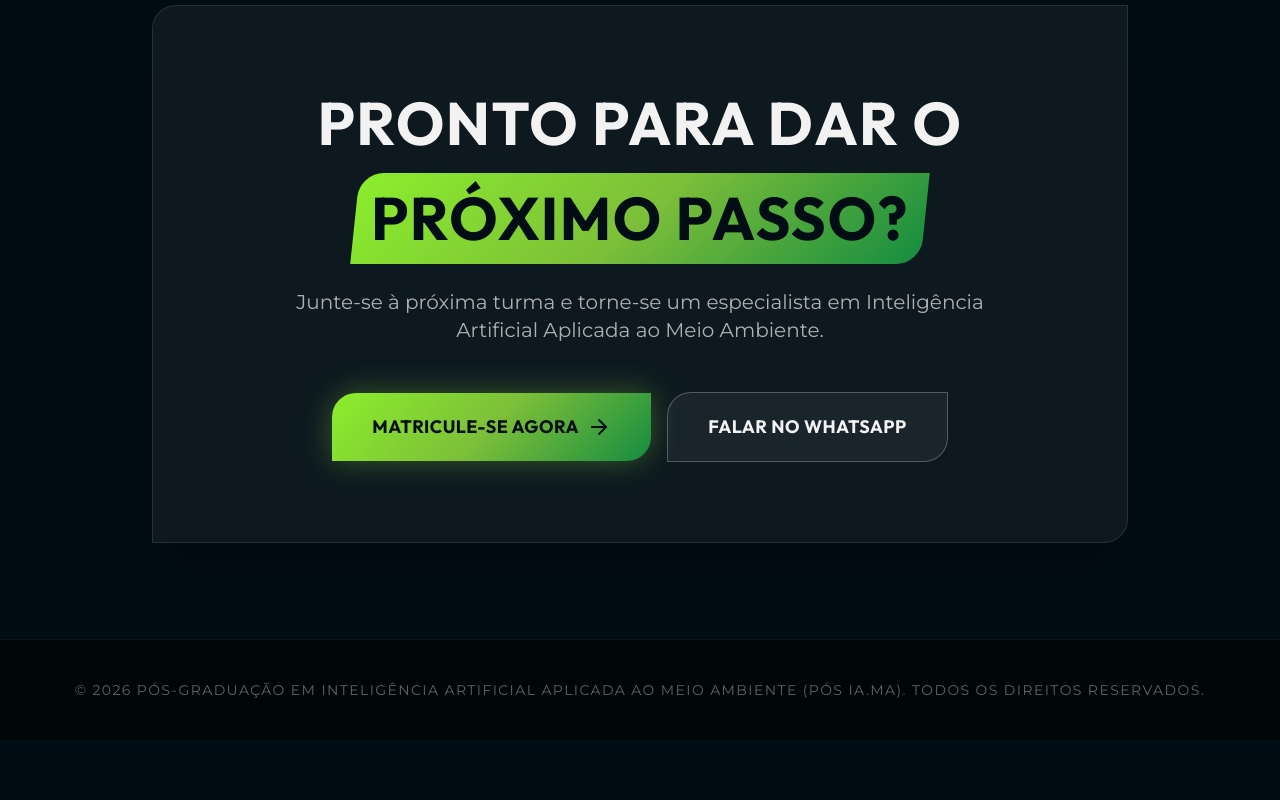
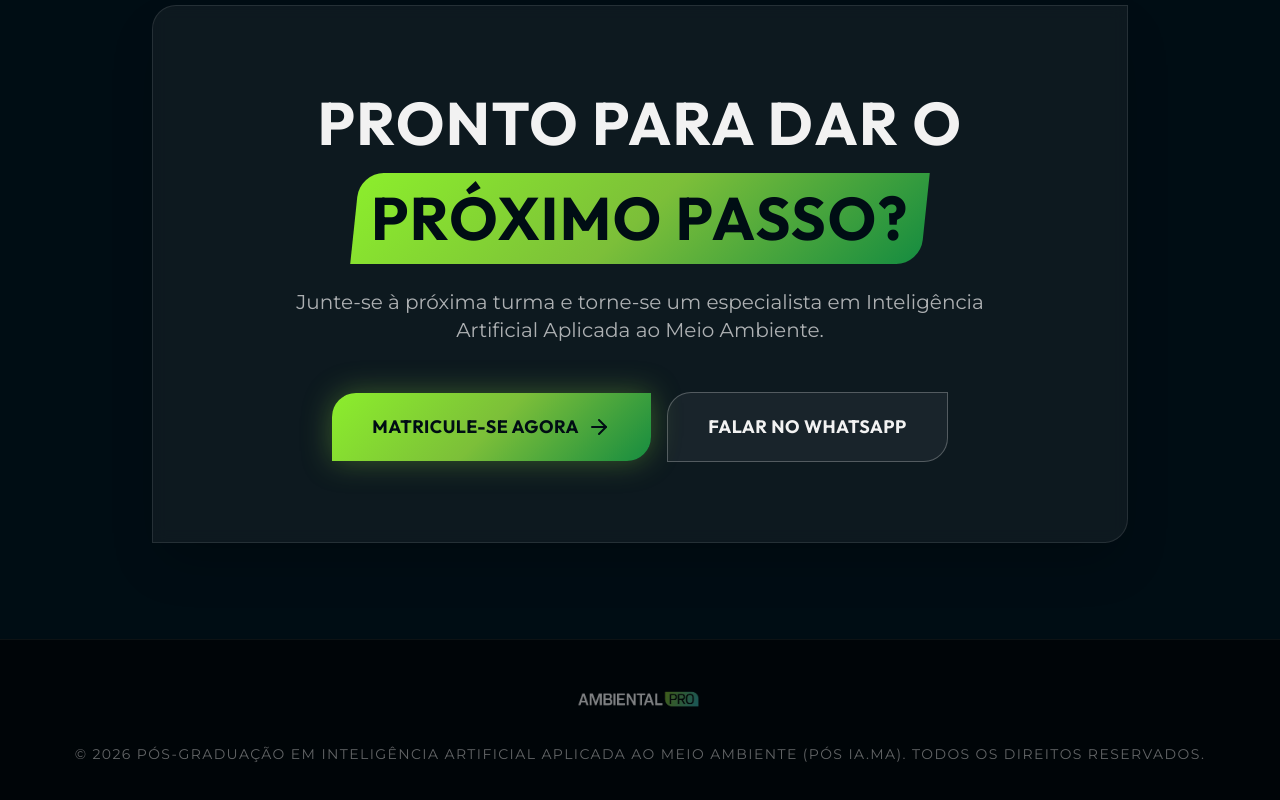
Before and after one commit to henriquegsantos149/pos-iama, a React (Vite) app: page / in a window 1280 px wide. Shown: the part 10384-11184 px from the top of the page. Before the commit the page ends 11124 px from the top, so only its background shows below. Built offline with nearby package versions, Linux system fonts and the light colour scheme; no server answers.

Commit message:
feat: adicionar logo da ambiental pro no rodape

```diff
--- a/src/App.tsx
+++ b/src/App.tsx
@@ -104,6 +104,9 @@
       />
 
       <footer className="bg-black/60 border-t border-white/5 py-10 text-center text-[var(--color-brand-light)]/40 text-sm">
+        <div className="flex justify-center mb-6">
+          <img src="/logo-ambientalpro.webp" alt="Ambiental Pro" className="h-10 w-auto opacity-50 hover:opacity-100 transition-opacity" />
+        </div>
         <p className="font-secondary tracking-widest uppercase">© {new Date().getFullYear()} Pós-Graduação em Inteligência Artificial Aplicada ao Meio Ambiente (Pós IA.MA). Todos os direitos reservados.</p>
       </footer>
     </main>
```
